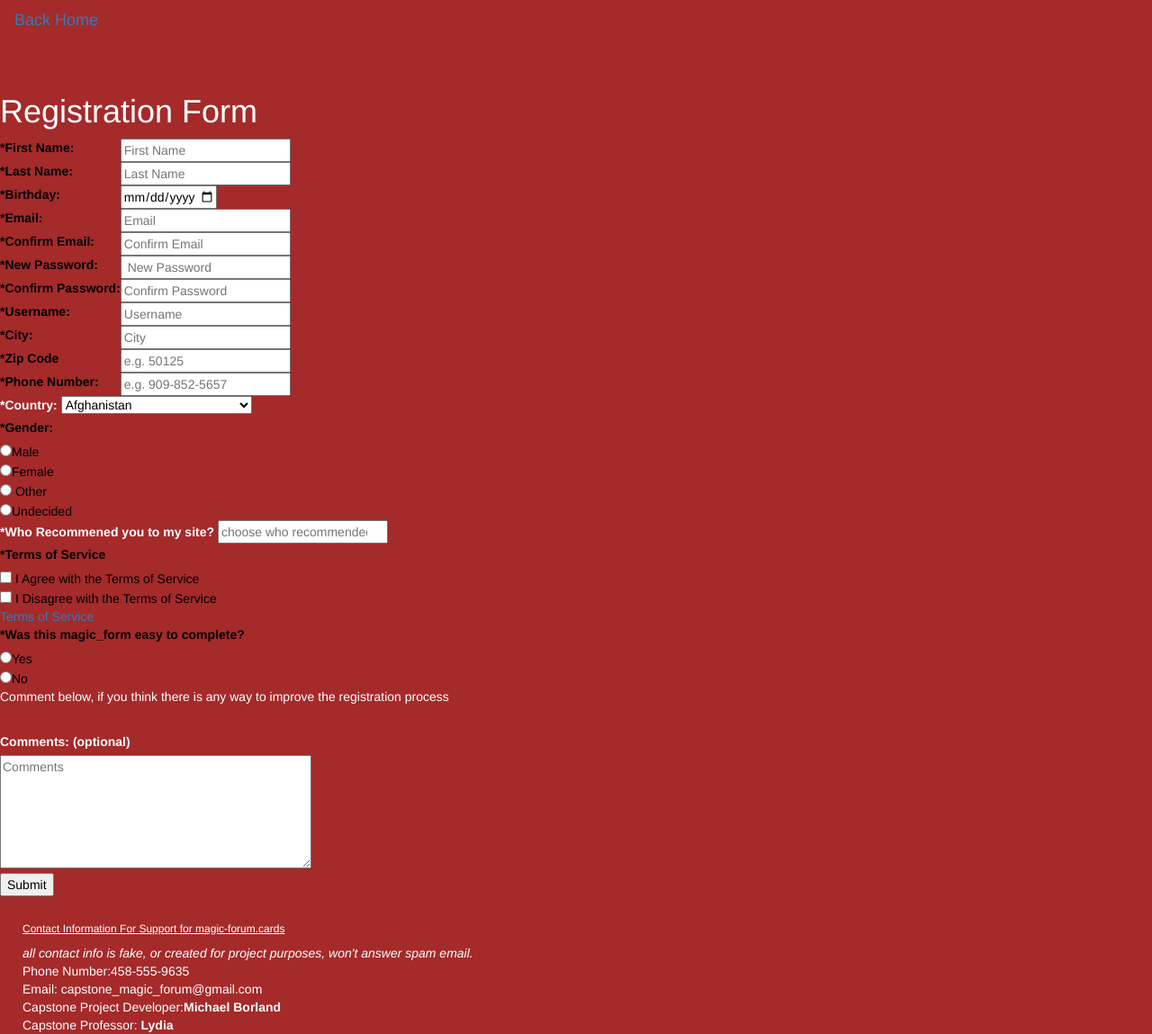
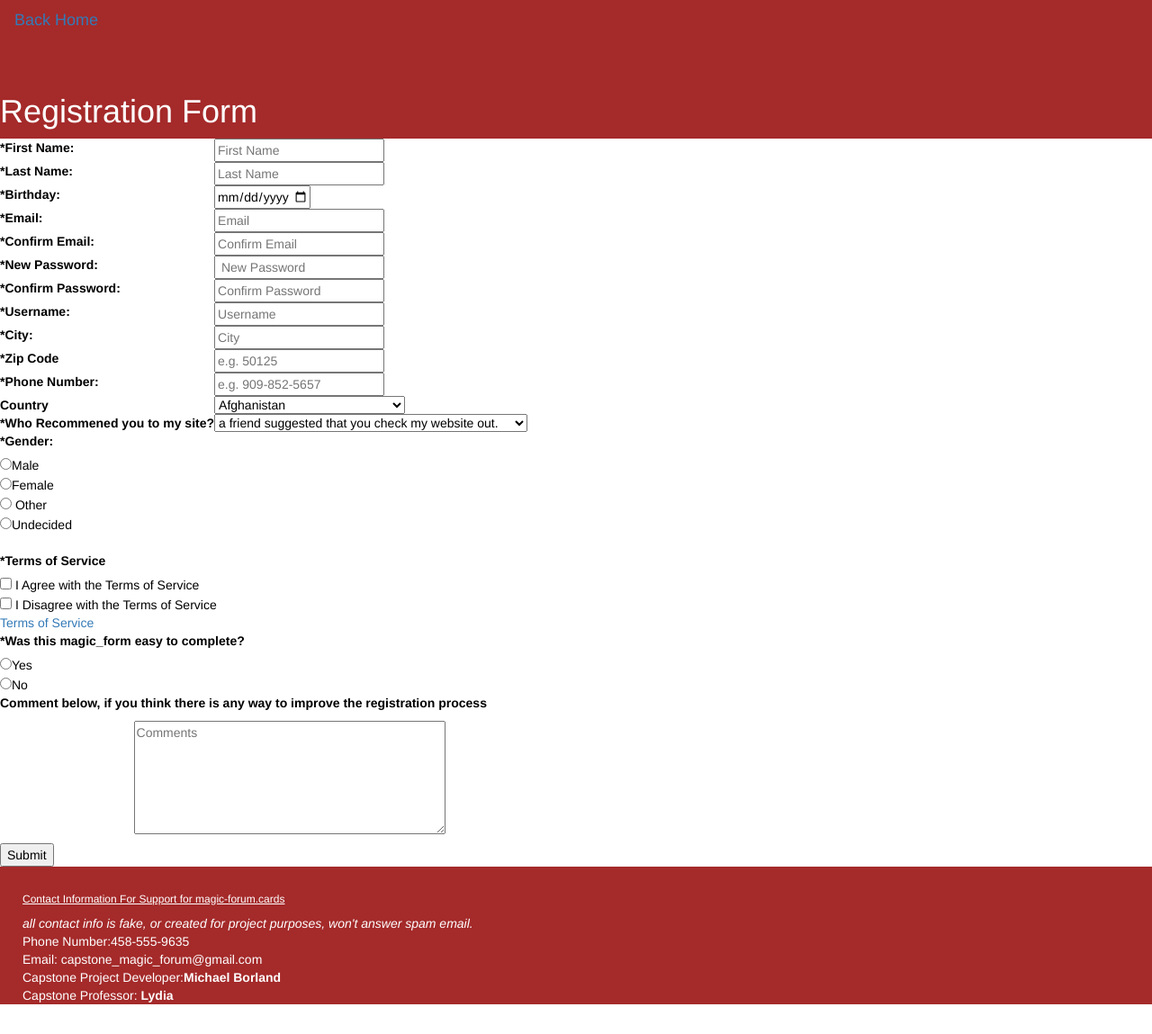
Before and after one commit to michaelborlandKeys/Capstone-Magic-Forum, a PHP site: page /registration_form_magic.php in a window 1280 px wide. Shown: the whole page at 90% size. After the commit the page ends 1116 px from the top, so only its background shows below. Run offline with PHP 8.4, Linux system fonts and the light colour scheme; lists and menus that the app fills with data are empty.

Commit message:
fixed some form issuses before my meeting with lydia

```diff
--- a/Capstone Website Alpha 1.0/public_html/registration_form_magic.php
+++ b/Capstone Website Alpha 1.0/public_html/registration_form_magic.php
@@ -47,7 +47,7 @@ unset($_SESSION['magic_form']);
   ?>
 
 		<!---This is where the magic_form goes after user presses go or submit-->
-		<form action="registration_magic_form_process.php" autocomplete="off"   method="post">
+		<form action="registration_magic_form_process.php" autocomplete="off" style="background-color: white" method="post">
 		<!-- enter name and password feilds-->
  <table class= "registration_form">
  	<?php
@@ -149,18 +149,19 @@ unset($_SESSION['magic_form']);
 }?>"   /></td>
 </tr>
 
-</table>
 
 
 
 
 
-    <label for="countries">&ast;Country:</label>
+
+    <tr>
+    <td><b>Country</b></td>
 
 
 
 
-    <select>
+    <td><select>
 	<!--  the List of  countries was found at  http://www.state.gov/misc/list/-->
 			<option label= "Afghanistan" value="Afghanistan"></option>
 			<option  label= "Albania" value="Albania"> </option>
@@ -355,16 +356,32 @@ unset($_SESSION['magic_form']);
 			<option label="Zambia" value="Zambia"></option>
 			<option label="Zimbabwe" value="Zimbabwe"></option>
 
-</select>
+</select></td>
+
+</tr>
+<tr>
+<td><b>*Who Recommened you to my site?</b></td>
+<td><select>
+	<option label="a friend suggested that you check my website out." value="a friend suggested that you check my website out."></option>
+	<option label="a co-worker recommended you to check out the site." value="a co-worker recommended you to check out the site."> </option>
+	<option label="a teacher recommended you to look at this site." value="a teacher recommended you to look at this site."></option>
+	<option label="a family member recommended you to my site." value="a family member recommended you to my site."></option>
+	<option label="Other" value="Other"></option>
+
+</select></td>
+</tr>
+<tr>
+	<td></td>
+</tr>
+
+</table>
 
 
 
 
 
 
-
-
-<fieldset  id="gender"style="width:275px">
+<fieldset  id="gender" style="width:275px">
 <label for="sex">&ast;Gender:</label><br />
 	<input type="radio" id="sex" name="sex" value="Male" <?php if( isset($magic_form['sex']) and $magic_form['sex']=="Male" ) {echo "checked ";} ?> />Male <br />
 	<input type="radio"  id="sex02" name="sex" value="Female"  <?php if( isset($magic_form['sex']) and $magic_form['sex']=="Female" ) {echo "checked ";} ?> />Female <br />
@@ -373,20 +390,9 @@ unset($_SESSION['magic_form']);
 
 </fieldset>
 
-<label for="recommendedsite">&ast;Who Recommened you to my site?</label>
-    <input name="recommendedsite" id="recommendedsite" list="recommendedsite_datalist" placeholder="choose who recommended you:" value="<?php if( isset($magic_form['recommendedsite'])){echo htmlentities($magic_form['recommendedsite']);
-}?>" >
 
-      <datalist id="recommendedsite_datalist">
-	<select>
-	<option label="a friend suggested that you check my website out." value="a friend suggested that you check my website out."></option>
-	<option label="a co-worker recommended you to check out the site." value="a co-worker recommended you to check out the site."> </option>
-	<option label="a teacher recommended you to look at this site." value="a teacher recommended you to look at this site."></option>
-	<option label="a family member recommended you to my site." value="a family member recommended you to my site."></option>
-	<option label="Other" value="Other"></option>
 
-</select>
-</datalist>
+
 
  <br />
 
@@ -410,11 +416,10 @@ unset($_SESSION['magic_form']);
 
 
 </fieldset>
-<p>Comment below, if you think there is any way to improve the registration process</p>
-<br />
+<p style="color: black;font-weight: bold">Comment below, if you think there is any way to improve the registration process</p>
 	<label for="commentsorcomplaints">Comments: &lpar;optional&rpar;</label>
-	<br />
-    <textarea  name="commentsorcomplaints" id="commentsorcomplaints" rows="6" cols="40" placeholder="Comments"  ><?php if( isset($magic_form['commentsorcomplaints'])){echo htmlentities($magic_form['commentsorcomplaints']);
+
+    <textarea  name="commentsorcomplaints" id="commentsorcomplaints" rows="6" cols="40" style="color:black;" placeholder="Comments"  ><?php if( isset($magic_form['commentsorcomplaints'])){echo htmlentities($magic_form['commentsorcomplaints']);
 }	?></textarea>
     <br />
 <input class="magic_formSubmit" type="submit" value="Submit"  />
```
